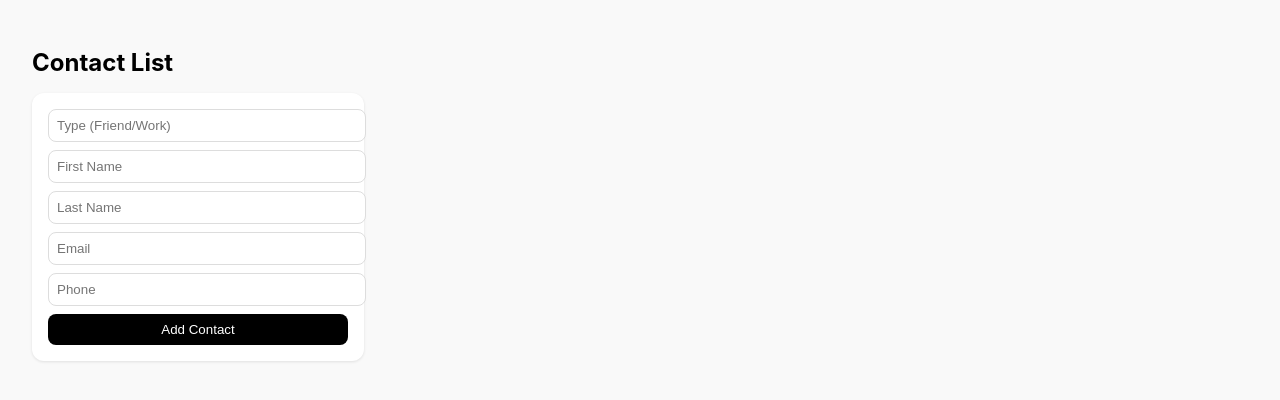
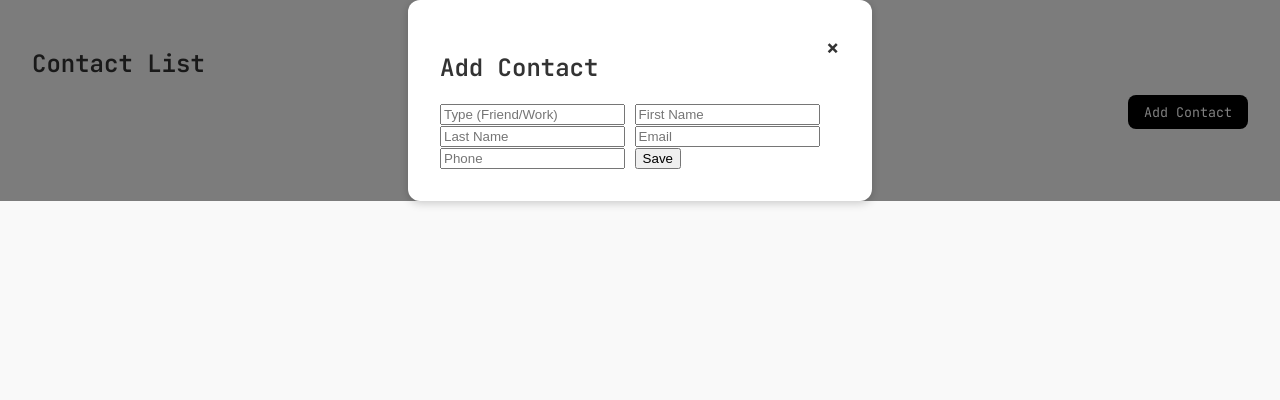
Before and after one commit to drofylla/afcb, a plain HTML site: page static/index.html in a window 1280 px wide. Drawn offline with Linux system fonts and the light colour scheme.

Commit message:
change to modal

```diff
--- a/static/index.html
+++ b/static/index.html
@@ -5,14 +5,37 @@
         <title>AFCB</title>
         <link rel="stylesheet" href="style.css" />
         <script src="https://unpkg.com/htmx.org@1.9.10"></script>
+        <script src="script.js" defer></script>
     </head>
     <body>
-        <!-- Add Contact -->
         <h1>Contact List</h1>
+
+        <!-- Add Contact Button -->
+        <div class="toolbar">
+            <button id="openModalBtn">Add Contact</button>
+        </div>
+
+        </div>
+
+        <!-- Contact List -->
+        <div
+            id="contacts-list"
+            hx-get="/contacts"
+            hx-trigger="load"
+            hx-swap="innerHTML"
+        ></div>
+
+        <!-- Modal Form -->
+        <div id="contactModal" class="modal">
+            <div class="modal-content">
+                <span class="close" id="closeModalBtn">&times;</span>
+                <h2>Add Contact</h2>
                 <form
+                    id="contactForm"
                     hx-post="/contacts"
                     hx-target="#contacts-list"
                     hx-swap="afterbegin"
+                    onsubmit="closeModal()"
                 >
                     <input
                         name="ContactType"
@@ -23,16 +46,9 @@
                     <input name="LastName" placeholder="Last Name" required />
                     <input name="Email" placeholder="Email" required />
                     <input name="Phone" placeholder="Phone" required />
-            <button type="submit">Add Contact</button>
+                    <button type="submit">Save</button>
                 </form>
-
-        <!-- Contact List -->
-        <div
-            id="contacts-list"
-            hx-get="/contacts"
-            hx-trigger="load"
-            hx-swap="innerHTML"
-        >
+            </div>
             <!--Card is here -->
         </div>
     </body>
--- /dev/null
+++ b/static/script.js
@@ -0,0 +1,31 @@
+const modal = document.getElementById("contactModal");
+const openBtn = document.getElementById("openModalBtn");
+const closeBtn = document.getElementById("closeModalBtn");
+const form = document.getElementById("contactForm");
+
+// Open modal
+openBtn.onclick = () => {
+  modal.style.display = "flex";
+};
+
+// Close modal
+closeBtn.onclick = () => {
+  modal.style.display = "none";
+  form.reset();
+};
+
+// Close click outside modal
+window.onclick = (e) => {
+  if (e.target === modal) {
+    modal.style.display = "none";
+    form.reset();
+  }
+};
+
+// Close after submit
+function closeModal() {
+  setTimeout(() => {
+    modal.style.display = "none";
+    form.reset();
+  }, 300);
+}
--- a/static/style.css
+++ b/static/style.css
@@ -1,14 +1,41 @@
+/* Import JetBrains Mono */
+@import url("https://fonts.googleapis.com/css2?family=JetBrains+Mono:wght@400;500;600&display=swap");
+
+/* Global Reset */
 body {
-    font-family:
-        -apple-system, BlinkMacSystemFont, "Segoe UI", Roboto, sans-serif;
+    font-family: "JetBrains Mono", monospace;
     background: #f9f9f9;
     margin: 0;
     padding: 2rem;
+    color: #333;
 }
+
 h1 {
     font-size: 1.5rem;
     margin-bottom: 1rem;
 }
+
+/* Toolbar */
+.toolbar {
+    display: flex;
+    justify-content: flex-end;
+    margin-bottom: 1rem;
+}
+.toolbar button {
+    padding: 0.5rem 1rem;
+    background: black;
+    color: white;
+    border: none;
+    border-radius: 0.5rem;
+    cursor: pointer;
+    transition: background 0.2s;
+    font-family: "JetBrains Mono", monospace;
+}
+.toolbar button:hover {
+    background: #333;
+}
+
+/* Contact Cards */
 .card {
     background: #fff;
     padding: 1rem;
@@ -18,10 +45,14 @@ h1 {
     display: flex;
     justify-content: space-between;
     align-items: center;
+    font-family: "JetBrains Mono", monospace;
 }
+
 .details {
     flex-grow: 1;
+    line-height: 1.4;
 }
+
 .actions button {
     margin-left: 0.5rem;
     background: #eee;
@@ -30,32 +61,41 @@ h1 {
     border-radius: 0.5rem;
     cursor: pointer;
     transition: background 0.2s;
+    font-family: "JetBrains Mono", monospace;
 }
 .actions button:hover {
     background: #ddd;
 }
-form {
+
+/* Modal */
+.modal {
+    display: none; /* hidden by default */
+    position: fixed;
+    z-index: 1000;
+    left: 0;
+    top: 0;
+    width: 100%;
+    height: 100;
+    background-color: rgba(0, 0, 0, 0.5);
+
+    display: flex;
+    align-items: center;
+    justify-content: center;
+}
+
+.modal-content {
     background: #fff;
-    padding: 1rem;
+    padding: 2rem;
     border-radius: 0.75rem;
-    box-shadow: 0 1px 3px rgba(0, 0, 0, 0.1);
-    margin-bottom: 2rem;
-    display: flex;
-    flex-direction: column;
-    gap: 0.5rem;
-    max-width: 300px;
+    box-shadow: 0 2px 10px rgba(0, 0, 0, 0.2);
+    width: 400px;
+    max-width: 90%;
+    font-family: "JetBrains Mono", monospace;
 }
-form input {
-    padding: 0.5rem;
-    border: 1px solid #ddd;
-    border-radius: 0.5rem;
-    width: 100%;
-}
-form button {
-    padding: 0.5rem;
-    background: black;
-    color: white;
-    border: none;
-    border-radius: 0.5rem;
+
+.close {
+    float: right;
+    font-size: 1.5rem;
+    font-weight: bold;
     cursor: pointer;
 }
```
Also changed, not shown: 1 other file. Lines whose indentation alone changed are shown as unchanged.
